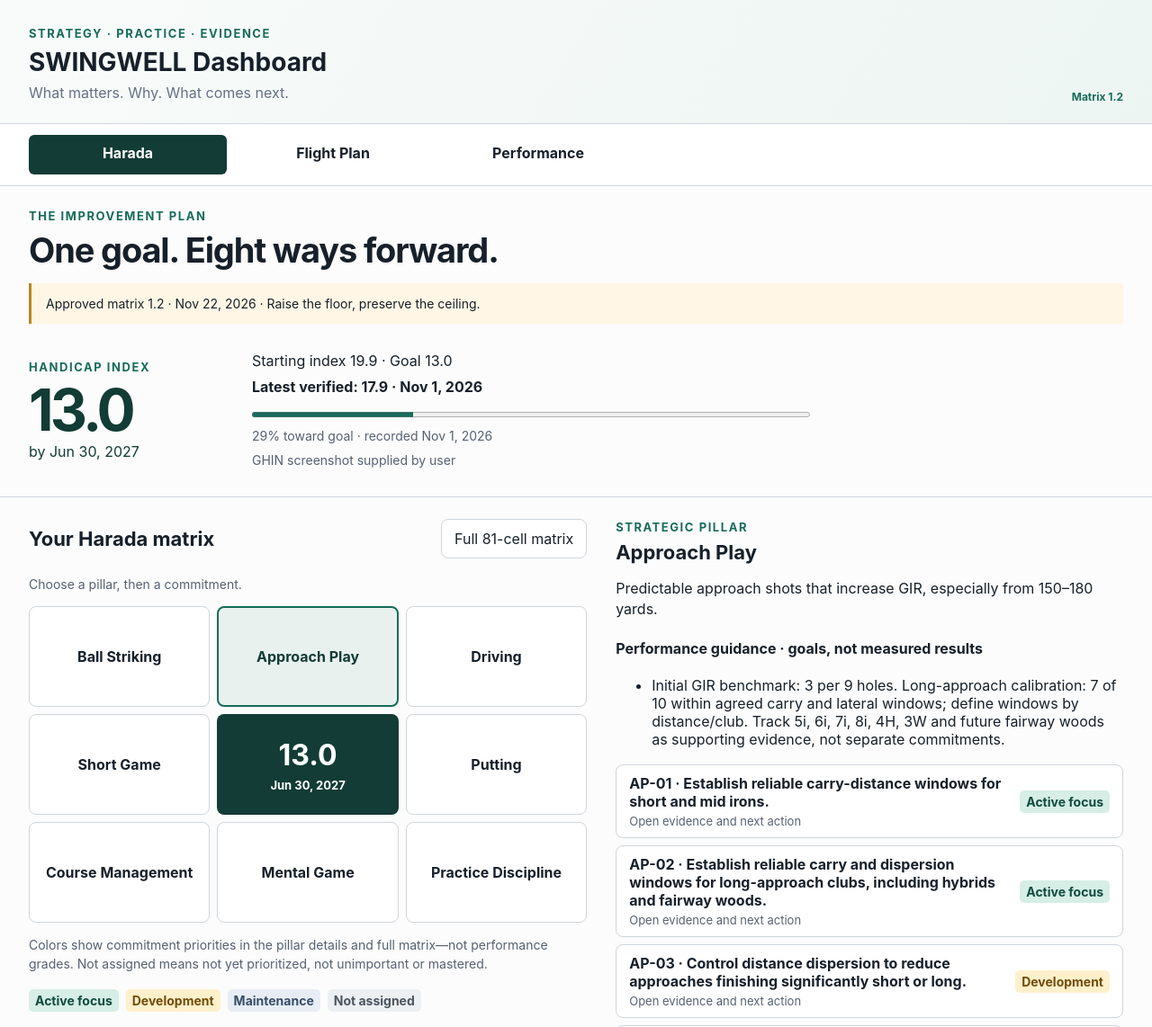
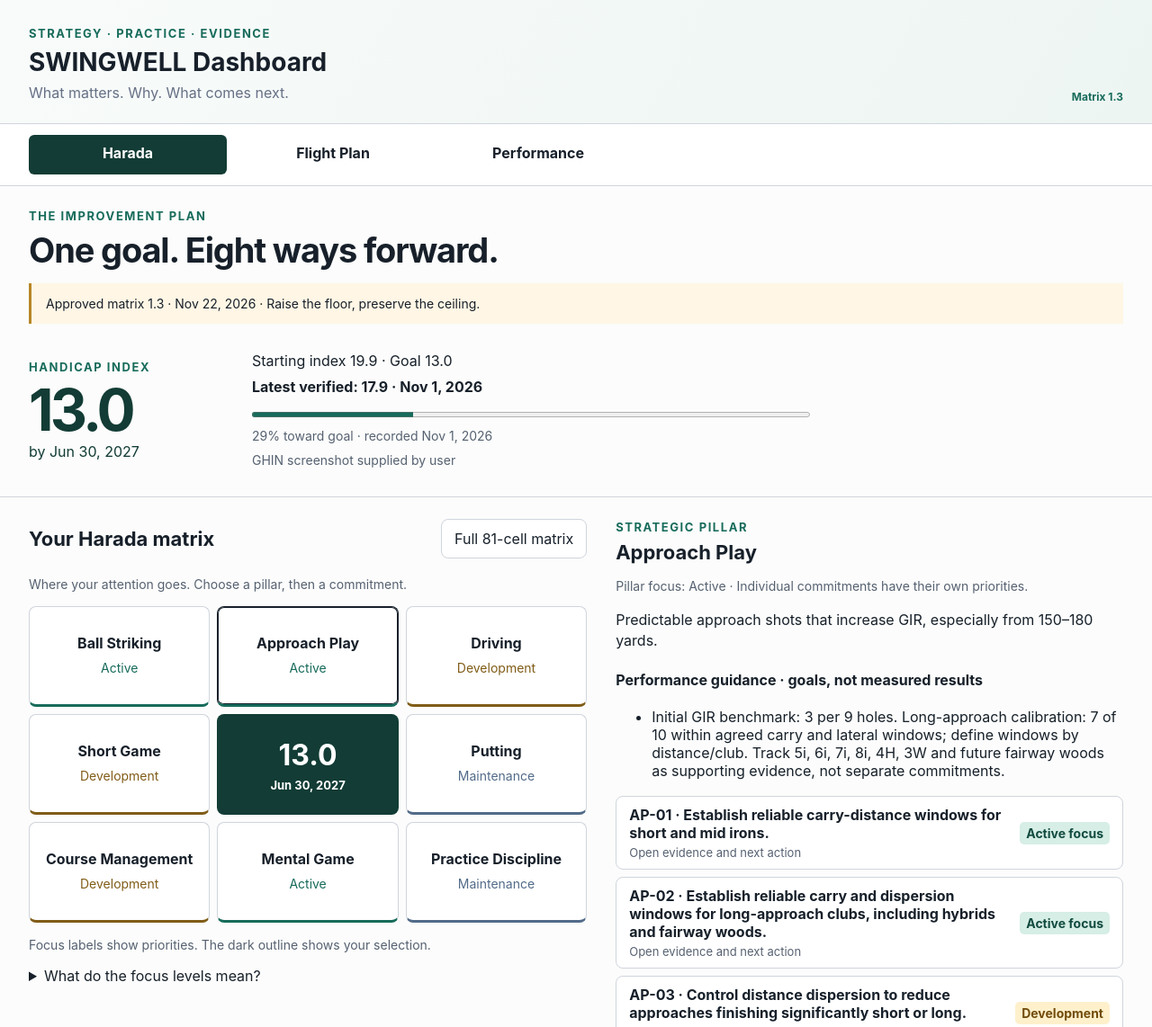
Before and after one commit to ianfmc/swingwell, a plain HTML site: page Dashboard/index.html in a window 1280 px wide. Shown: the top 1142 px of the page at 90% size. Drawn offline with Linux system fonts and the light colour scheme.

Commit message:
Show approved pillar focus independently of selection

```diff
--- a/Dashboard/assets/harada.js
+++ b/Dashboard/assets/harada.js
@@ -4,6 +4,7 @@
   const $ = (selector) => document.querySelector(selector);
   const positions = [0, 1, 2, 3, 5, 6, 7, 8];
   const priorities = { unassigned: 'Not assigned', active: 'Active focus', development: 'Development', maintenance: 'Maintenance' };
+  const pillarFocus = { active: 'Active', development: 'Development', maintenance: 'Maintenance', future: 'Future' };
   let matrix, evidence, plan;
   const commitments = new Map();
   const el = (tag, text, cls) => {
@@ -63,6 +64,7 @@
     const ids = new Set(), used = new Set();
     for (const pillar of data.pillars) {
       if (!pillar.id || !pillar.title || ids.has(pillar.id) || !positions.includes(pillar.position) || used.has(pillar.position) || pillar.commitments?.length !== 8) throw new Error('Invalid pillar structure');
+      if (pillar.focus !== undefined && !Object.hasOwn(pillarFocus, pillar.focus)) throw new Error('Invalid pillar focus');
       ids.add(pillar.id); used.add(pillar.position);
       const cells = new Set();
       for (const c of pillar.commitments) {
@@ -93,8 +95,11 @@
     }
   }
   function pillarButton(pillar, cls = '') {
-    const b = button(pillar.title, () => selectPillar(pillar.id, true), `pillar-cell ${cls}`);
-    b.dataset.pillar = pillar.id; b.setAttribute('aria-label', `${pillar.title}: view eight commitments`); return b;
+    const label = pillarFocus[pillar.focus] || 'Not assigned';
+    const b = button('', () => selectPillar(pillar.id, true), `pillar-cell focus-${pillar.focus || 'unassigned'} ${cls}`);
+    b.append(el('span', pillar.title, 'pillar-name'), el('span', label, 'pillar-focus'));
+    b.dataset.pillar = pillar.id; b.setAttribute('aria-pressed', 'false');
+    b.setAttribute('aria-label', `${pillar.title}: ${label} focus. View eight commitments`); return b;
   }
   function renderMatrix() {
     const overview = $('#harada-overview'); overview.replaceChildren();
@@ -128,6 +133,7 @@
     const pane = $('#pillar-detail'); pane.replaceChildren();
     pane.append(el('p', matrix.status === 'illustrative' ? 'Illustrative pillar · wording to confirm' : 'Strategic pillar', 'eyebrow'));
     const h = el('h3', pillar.title); h.tabIndex = -1; pane.append(h);
+    pane.append(el('p', `Pillar focus: ${pillarFocus[pillar.focus] || 'Not assigned'} · Individual commitments have their own priorities.`, 'helper'));
     pane.append(el('p', pillar.outcome));
     const objectives = pillar.performance_guidance ? [pillar.performance_guidance] : [];
     if (objectives.length) pane.append(el('h4', 'Performance guidance · goals, not measured results'), list(objectives));
--- a/Dashboard/assets/swingwell.css
+++ b/Dashboard/assets/swingwell.css
@@ -738,7 +738,15 @@ progress { width: 100%; height: 12px; accent-color: var(--accent); }
 .objective-cell { background: var(--dark) !important; color: #fff !important; border-radius: 8px; flex-direction: column; }
 .objective-cell strong { font-size: 32px; }
 .objective-cell span { font-size: 13px; margin-top: 6px; }
-.pillar-cell[aria-pressed="true"] { background: var(--accent-soft); border: 2px solid var(--accent); color: var(--dark); }
+/* Pillar attention stays visible independently of selection and keyboard focus. */
+.swingwell-app .pillar-cell { display: flex; flex-direction: column; justify-content: center; gap: 8px; border-bottom: 3px solid var(--focus-color, var(--line)); }
+.swingwell-app .pillar-cell:hover { background: #f6f7f7; border-color: var(--line); border-bottom-color: var(--focus-color, var(--line)); }
+.swingwell-app .pillar-cell[aria-pressed="true"] { background: #fff; border-color: var(--ink); border-bottom-color: var(--focus-color, var(--line)); box-shadow: inset 0 0 0 1px var(--ink); }
+.pillar-focus { font-size: 0.875rem; font-weight: 400; color: var(--focus-color, #566171); line-height: 1.4; }
+.focus-active { --focus-color: #176b5b; }
+.focus-development { --focus-color: #805c17; }
+.focus-maintenance { --focus-color: #526b89; }
+.focus-future { --focus-color: #626973; }
 .priority-legend { display: flex; flex-wrap: wrap; gap: 8px; margin: 18px 0; }
 .priority { display: inline-block; border-radius: 5px; font-size: 12px; padding: 4px 7px; font-weight: 650; white-space: nowrap; }
 .priority.active { color: #124b40; background: #d6eee5; }
@@ -831,3 +839,10 @@ progress { width: 100%; height: 12px; accent-color: var(--accent); }
 .evidence-table caption { text-align: left; font-weight: 600; margin-bottom: 8px; }
 .evidence-table th, .evidence-table td { padding: 8px; border-bottom: 1px solid var(--line); text-align: left; white-space: normal; }
 .latest-evidence { border: 1px solid var(--line); border-radius: 8px; padding: 16px; margin-top: 18px; }
+
+/* Keep the focus words intact on the narrowest phone layouts. */
+@media (max-width: 360px) {
+ .strategy-workspace { padding-left: 12px; padding-right: 12px; }
+ .swingwell-app .harada-overview > * { padding-left: 2px !important; padding-right: 2px !important; }
+ .harada-overview .pillar-focus { white-space: nowrap; }
+}
--- a/Dashboard/data/commitment-evidence.json
+++ b/Dashboard/data/commitment-evidence.json
@@ -1,6 +1,6 @@
 {
   "schema_version": "1.0",
-  "matrix_version": "1.2",
+  "matrix_version": "1.3",
   "updated": "2026-11-22",
   "note": "Evidence transcribed from the November 22 diary. Full Swing only. No missing shots, counts, lateral deviations or causal findings have been invented. Simulator results are not outdoor round statistics.",
   "observations": {
--- a/Dashboard/data/harada.json
+++ b/Dashboard/data/harada.json
@@ -1,6 +1,6 @@
 {
   "schema_version": "1.0",
-  "matrix_version": "1.2",
+  "matrix_version": "1.3",
   "status": "approved",
   "approved_on": "2026-11-22",
   "objective": {
@@ -56,7 +56,8 @@
           "text": "Reduce costly thin, fat and other contact errors during rounds."
         }
       ],
-      "performance_guidance": "Initial practice benchmark: at least 8 of 10 acceptable contacts in a randomized iron set; define acceptable contact before testing."
+      "performance_guidance": "Initial practice benchmark: at least 8 of 10 acceptable contacts in a randomized iron set; define acceptable contact before testing.",
+      "focus": "active"
     },
     {
       "id": "AP",
@@ -101,7 +102,8 @@
           "text": "Improve on-course greens in regulation, particularly from 150–180 yards."
         }
       ],
-      "performance_guidance": "Initial GIR benchmark: 3 per 9 holes. Long-approach calibration: 7 of 10 within agreed carry and lateral windows; define windows by distance/club. Track 5i, 6i, 7i, 8i, 4H, 3W and future fairway woods as supporting evidence, not separate commitments."
+      "performance_guidance": "Initial GIR benchmark: 3 per 9 holes. Long-approach calibration: 7 of 10 within agreed carry and lateral windows; define windows by distance/club. Track 5i, 6i, 7i, 8i, 4H, 3W and future fairway woods as supporting evidence, not separate commitments.",
+      "focus": "active"
     },
     {
       "id": "DR",
@@ -141,7 +143,8 @@
           "text": "Reduce penalties, recovery shots and costly execution errors from driver tee shots."
         }
       ],
-      "performance_guidance": "Development goals: 240–250 yards total, 95+ mph controlled speed; at least 80% playable driver tee shots; zero driver penalties per nine holes. Do not impose driver usage quota. Alternative tee-club selection belongs in Course Management."
+      "performance_guidance": "Development goals: 240–250 yards total, 95+ mph controlled speed; at least 80% playable driver tee shots; zero driver penalties per nine holes. Do not impose driver usage quota. Alternative tee-club selection belongs in Course Management.",
+      "focus": "development"
     },
     {
       "id": "SG",
@@ -181,7 +184,8 @@
           "text": "Improve scrambling performance and eliminate costly short-game execution errors."
         }
       ],
-      "performance_guidance": "Initial development benchmarks: scrambling at least 30%; 7 of 10 basic chips inside 6 feet from a defined lie; 9 of 10 bunker escapes safely onto green; at most one costly short-game mishit per nine holes. Bunker and non-bunker difficult lies are distinct."
+      "performance_guidance": "Initial development benchmarks: scrambling at least 30%; 7 of 10 basic chips inside 6 feet from a defined lie; 9 of 10 bunker escapes safely onto green; at most one costly short-game mishit per nine holes. Bunker and non-bunker difficult lies are distinct.",
+      "focus": "development"
     },
     {
       "id": "PU",
@@ -223,7 +227,8 @@
           "text": "Transfer putting performance to the course and minimize three-putts."
         }
       ],
-      "performance_guidance": "Baseline first, no premature conversion percentages. Use established clock routine, long-lag test and sloped shelf. Aim for zero three-putts per nine; record first-putt leave and second-putt conversion. Flat green for calibration; slopes and random holes for transfer."
+      "performance_guidance": "Baseline first, no premature conversion percentages. Use established clock routine, long-lag test and sloped shelf. Aim for zero three-putts per nine; record first-putt leave and second-putt conversion. Flat green for calibration; slopes and random holes for transfer.",
+      "focus": "maintenance"
     },
     {
       "id": "CM",
@@ -265,7 +270,8 @@
           "text": "Review costly scoring errors to distinguish poor decisions from poor execution."
         }
       ],
-      "performance_guidance": "Initial goals: zero penalty strokes per nine; at most one costly execution error per nine across all clubs; zero compounded errors. Baseline decision quality separately from execution. Decision evaluation uses information available before shot. Mental commitment mechanics belong to P7."
+      "performance_guidance": "Initial goals: zero penalty strokes per nine; at most one costly execution error per nine across all clubs; zero compounded errors. Baseline decision quality separately from execution. Decision evaluation uses information available before shot. Mental commitment mechanics belong to P7.",
+      "focus": "development"
     },
     {
       "id": "MG",
@@ -310,7 +316,8 @@
           "text": "Reflect on each round with curiosity and gratitude, identifying lessons without self-criticism."
         }
       ],
-      "performance_guidance": "Mindfulness/meditation (Calm or other approach) as regular practice, not a fifth range session. Post-round gratitude → curiosity → learning. Do not demand perfect happiness or suppress normal emotions; practice responding constructively."
+      "performance_guidance": "Mindfulness/meditation (Calm or other approach) as regular practice, not a fifth range session. Post-round gratitude → curiosity → learning. Do not demand perfect happiness or suppress normal emotions; practice responding constructively.",
+      "focus": "active"
     },
     {
       "id": "PD",
@@ -350,7 +357,8 @@
           "text": "Complete the Monthly Matrix Update to keep commitments and priorities aligned with the handicap objective."
         }
       ],
-      "performance_guidance": "Four sessions are a planning baseline, not a quota. Record every completed practice and round, in brief when appropriate; no backlog or guilt. Saturday learn, Sunday prepare, monthly align."
+      "performance_guidance": "Four sessions are a planning baseline, not a quota. Record every completed practice and round, in brief when appropriate; no backlog or guilt. Saturday learn, Sunday prepare, monthly align.",
+      "focus": "maintenance"
     }
   ],
   "ceremonies": {
@@ -379,7 +387,7 @@
       ]
     }
   },
-  "review_ref": "../Plan/SWINGWELL-Harada-v1.2.md",
+  "review_ref": "../Plan/SWINGWELL-Harada-v1.3.md",
   "priority_review": {
     "approved_on": "2026-11-22",
     "focus_week_start": "2026-11-23",
@@ -387,5 +395,10 @@
     "review_on": "2026-11-28",
     "theme": "Reliable approaches with a committed swing.",
     "note": "Initial priorities approved by Ian. Review at the next Saturday Review; colors do not automatically expire or grade performance. The practice and review ceremonies remain standing operating commitments. MG-02 Development and a two-minute pre-practice/pre-round arrival routine were subsequently approved by Ian on November 22, 2026; the four active commitments are unchanged."
+  },
+  "pillar_focus_review": {
+    "approved_on": "2026-11-22",
+    "review_on": "2026-11-28",
+    "note": "Approved pillar attention levels. Review alongside Saturday findings; revise strategic priorities only through an explicit decision. Selection, planned practice and measured performance do not automatically change focus. No pillar is currently deferred to Future."
   }
 }
--- a/Dashboard/data/weekly-plan.json
+++ b/Dashboard/data/weekly-plan.json
@@ -3,7 +3,7 @@
   "week_start": "2026-11-23",
   "week_end": "2026-11-29",
   "status": "proposed_pending_sunday_review",
-  "matrix_version": "1.2",
+  "matrix_version": "1.3",
   "note": "Four flexible practice sessions; reschedule or replace with a round as needed. This is a provisional plan until Saturday review evidence and availability are confirmed.",
   "sessions": [
     {
--- a/Dashboard/index.html
+++ b/Dashboard/index.html
@@ -34,12 +34,17 @@
         <section class="strategy-workspace" aria-label="Harada strategy">
           <div class="matrix-column">
             <div class="section-heading"><h3>Your Harada matrix</h3><button id="expand-matrix" type="button" aria-expanded="false" aria-controls="full-matrix-panel">Full 81-cell matrix</button></div>
-            <p class="helper">Choose a pillar, then a commitment.</p>
+            <p class="helper">Where your attention goes. Choose a pillar, then a commitment.</p>
             <div id="harada-overview" class="harada-overview" aria-label="Nine-cell Harada overview"></div>
-            <p class="helper">Colors show commitment priorities in the pillar details and full matrix—not performance grades. Not assigned means not yet prioritized, not unimportant or mastered.</p>
-            <div class="priority-legend" aria-label="Commitment priority legend"><span class="priority active">Active focus</span><span class="priority development">Development</span><span class="priority maintenance">Maintenance</span><span class="priority unassigned">Not assigned</span></div>
+            <p class="helper">Focus labels show priorities. The dark outline shows your selection.</p>
+            <details class="focus-guide">
+              <summary>What do the focus levels mean?</summary>
+              <p class="helper">Active: a main priority now. Development: building steadily. Maintenance: retaining a skill or habit. Future: deliberately deferred.</p>
+              <p class="helper">These describe attention, not performance grades. A pillar and its commitments can have different priorities. Not assigned means not yet prioritized; it does not mean Future or mastered.</p>
+            </details>
             <div id="full-matrix-panel" hidden>
-              <p class="helper">Scroll across on smaller screens. Every cell is keyboard accessible.</p>
+              <p class="helper">Scroll across on smaller screens. Every cell is keyboard accessible. Colors on commitment cells show their individual priorities.</p>
+              <div class="priority-legend" aria-label="Commitment priority legend"><span class="priority active">Active focus</span><span class="priority development">Development</span><span class="priority maintenance">Maintenance</span><span class="priority unassigned">Not assigned</span></div>
               <div class="matrix-scroll" tabindex="0" role="region" aria-label="Complete 81-cell Harada matrix"><div id="full-matrix" class="full-matrix"></div></div>
             </div>
           </div>
```
Also changed, not shown: Plan/SWINGWELL Dashboard Workflow.md (+14 -2 lines), Plan/SWINGWELL-Harada-v1.3.md (added, +24 -0 lines).
